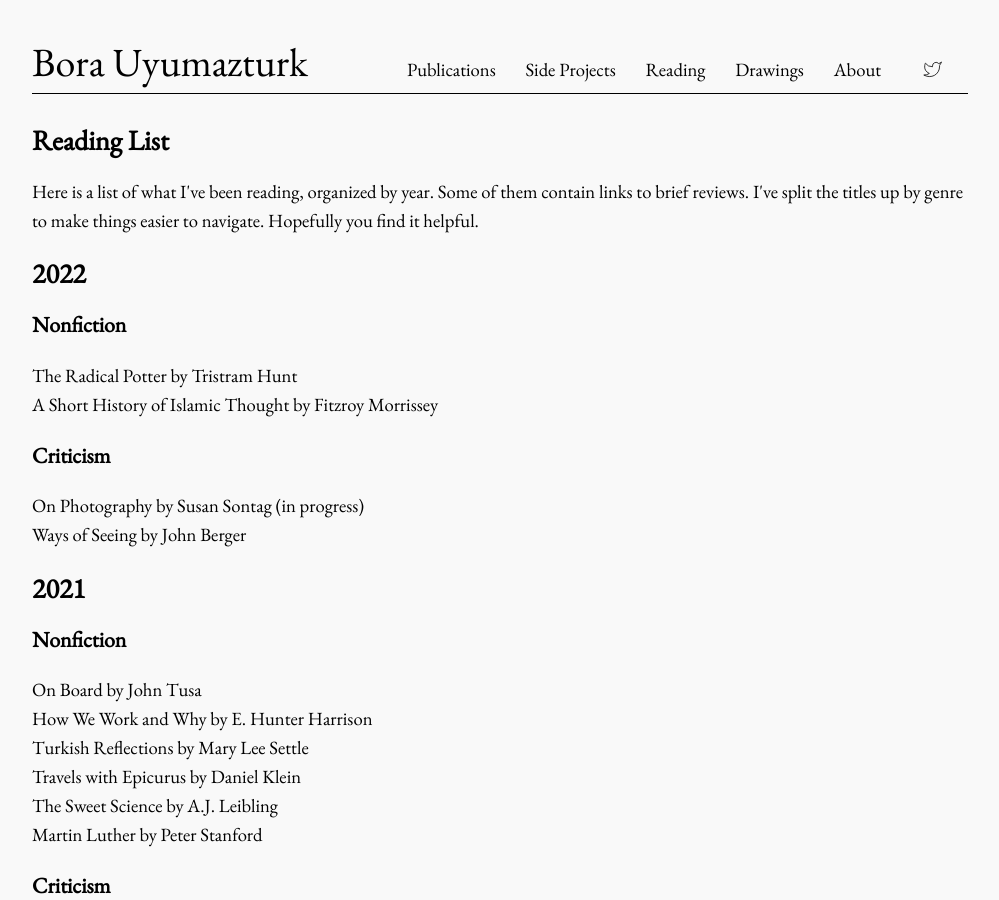
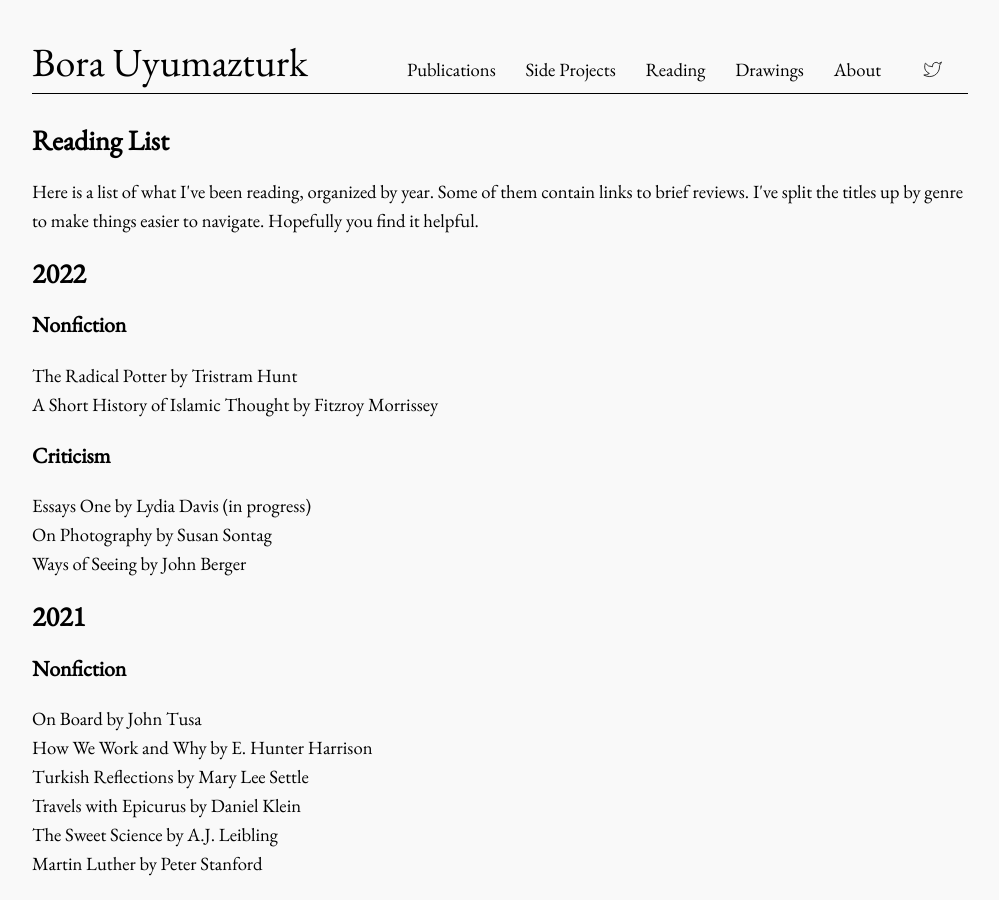
Before and after one commit to bora-uyumazturk/bora-uyumazturk.github.io, a Jekyll site: the page built from reading.html, in a window 1280 px wide and 900 px high. Shown: the whole window, without its empty margins (140-1139 px from the left). Built offline with Jekyll 4.4.1, drawn with Linux system fonts in a browser that asks for light colours.

Commit message:
Update reading.html

```diff
--- a/reading.html
+++ b/reading.html
@@ -21,7 +21,8 @@ title: Reading
 
   <h3>Criticism</h3>
 
-  On Photography by Susan Sontag (in progress) <br>
+  Essays One by Lydia Davis (in progress) <br>
+  On Photography by Susan Sontag <br>
   Ways of Seeing by John Berger
 
   <h2>2021</h2>
```
